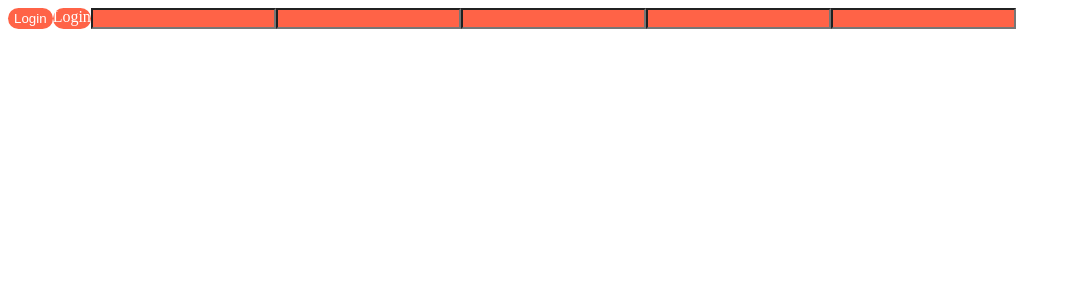
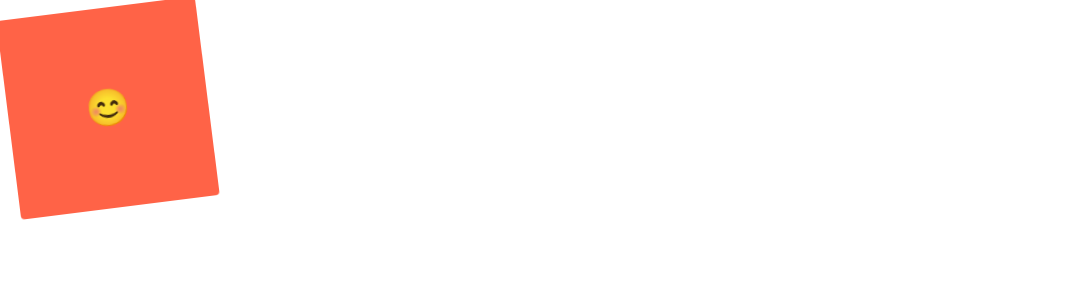
Before and after one commit to ChoSeoyoung/ReactJS-master, a React (Create React App) app in the folder react-masterclass/: page / in a window 1280 px wide. Shown: the top 300 px of the page, without its empty margins (0-1079 px from the left). Built offline with nearby package versions, Linux system fonts and the light colour scheme.

Commit message:
Animation and Pseudo Selectors: 모든 것이 component일 필요 없다.

```diff
--- a/react-masterclass/src/App.js
+++ b/react-masterclass/src/App.js
@@ -1,29 +1,47 @@
-import styled from "styled-components";
+import styled, { keyframes } from "styled-components";
 
-const Father = styled.div`
+const Wrapper = styled.div`
   display: flex;
 `;
-const Btn = styled.button`
-  color: white;
+const rotationAnimation = keyframes`
+  0%{
+    transform: rotate(0deg);
+    border-radius: 0px;
+  }
+  50%{
+    border-radius: 100px;
+  }
+  100%{
+    transform: rotate(360deg);
+    border-radius: 0px;
+  }
+`;
+const Box = styled.div`
+  display: flex;
+  justify-content:center;
+  align-items: center;
+  height: 200px;
+  width: 200px;
   background-color: tomato;
-  border: 0;
-  border-radius: 15px;
-`;
-const Input = styled.input.attrs({required: true, minLength:10})`
-  background-color: tomato;
+  animation:${rotationAnimation} 1s linear infinite;
+  span{
+    font-size: 36px;
+    &:hover{
+      font-size: 40px;
+    }
+    &:active{
+      opacity: 0;
+    }
+  }
 `;
 
 function App() {
   return(
-  <Father as="header">
-    <Btn>Login</Btn>
-    <Btn as="a">Login</Btn>
-    <Input />
-    <Input />
-    <Input />
-    <Input />
-    <Input />
-  </Father>)
+  <Wrapper>
+    <Box>
+      <span>😊</span>
+    </Box>
+  </Wrapper>)
 }
 
 export default App;
```
